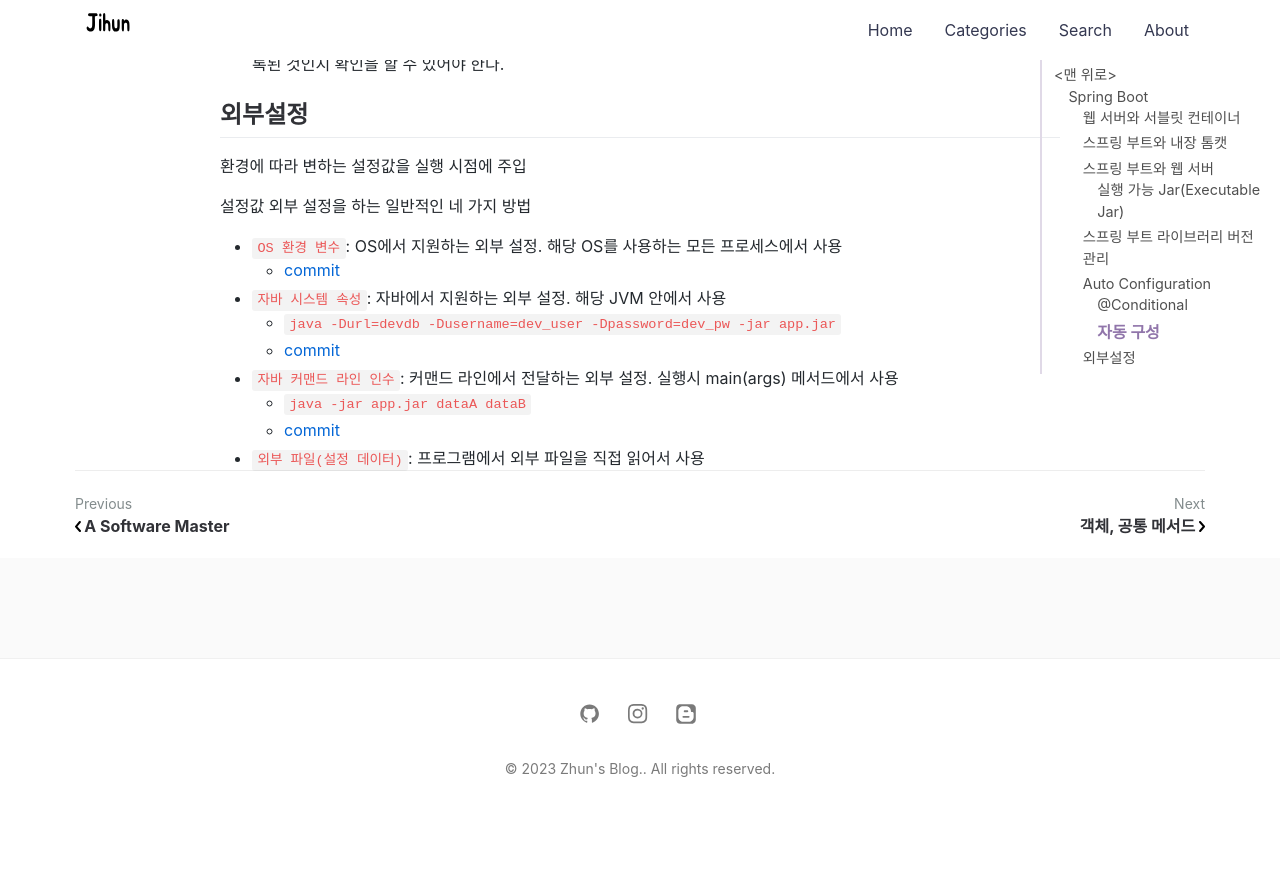
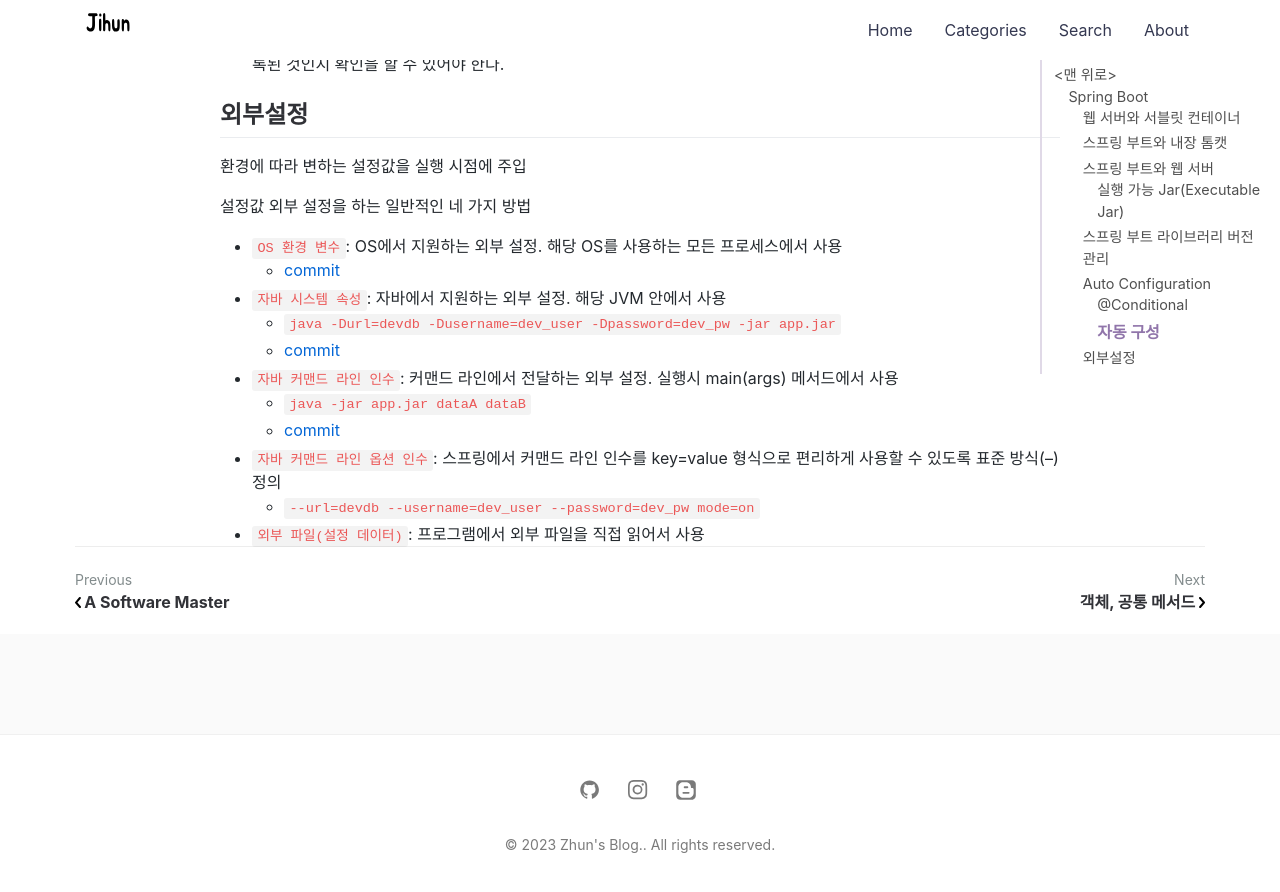
Before and after one commit to jihunparkme/jihunparkme.github.io, a Jekyll site: the page built from _posts/2023-04-06-spring-boot.md, in a window 1280 px wide and 900 px high, scrolled down 12635 px. Shown: the top 892 px of the window. Built offline with Jekyll 4.4.1, drawn with Linux system fonts in a browser that asks for light colours; nearby versions of some CDN libraries; comment, search, counter and statistics services are not loaded; before the commit the page ends 13459 px from its top, so only the background shows below that.

Commit message:
[SpringBoot] 외부설정: 커맨드 라인 옵션 인수

```diff
--- a/_posts/2023-04-06-spring-boot.md
+++ b/_posts/2023-04-06-spring-boot.md
@@ -2,7 +2,7 @@
 layout: post
 title: Spring Boot
 summary: Spring Boot 핵심 원리와 활용
-categories: Spring-Boot
+categories: Spring-Boot 자동구성 외부설정
 featured-img: spring
 # mathjax: true
 ---
@@ -526,4 +526,6 @@ public class JdbcTemplateAutoConfiguration {
 - `자바 커맨드 라인 인수`: 커맨드 라인에서 전달하는 외부 설정. 실행시 main(args) 메서드에서 사용
   - `java -jar app.jar dataA dataB`
   - [commit](https://github.com/jihunparkme/Inflearn-Spring-Boot/commit/bb6f9af170da552493bffab90bc24fc9e028276f)
+- `자바 커맨드 라인 옵션 인수`: 스프링에서 커맨드 라인 인수를 key=value 형식으로 편리하게 사용할 수 있도록 표준 방식(--) 정의
+  - `--url=devdb --username=dev_user --password=dev_pw mode=on`
 - `외부 파일(설정 데이터)`: 프로그램에서 외부 파일을 직접 읽어서 사용
```
